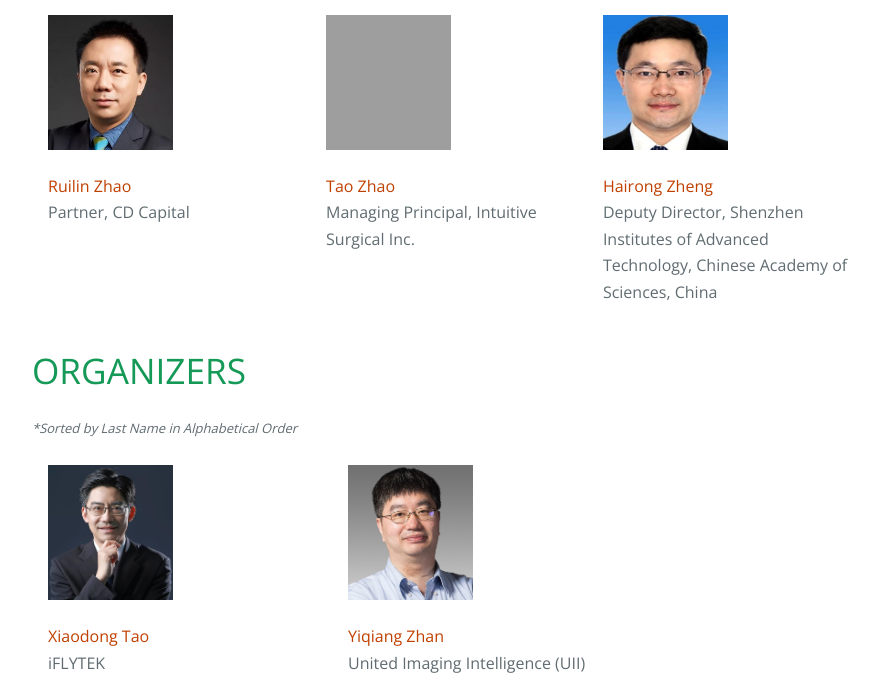
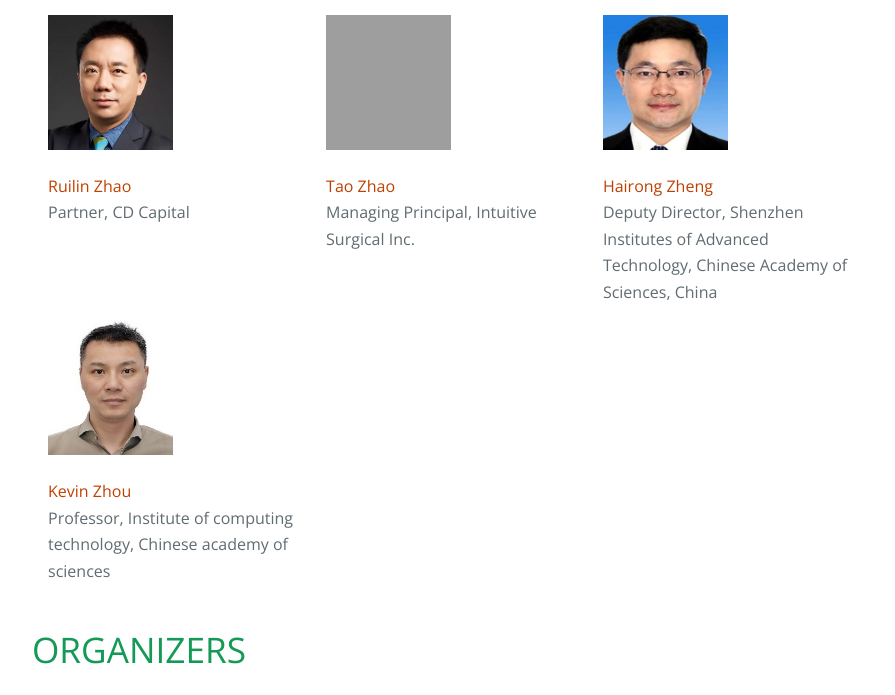
Before and after one commit to uiilab/uiilab.github.io, a website: page index.html in a window 1280 px wide. Shown: the part 4565-5260 px from the top of the page, without its empty margins (192-1087 px from the left). Drawn offline with nearby package versions, Linux system fonts and the light colour scheme; grey boxes are pictures that could not be loaded.

Commit message:
change photo

```diff
--- a/index.html
+++ b/index.html
@@ -108,7 +108,7 @@
         <td>12</td><td>16:00</td><td>16:30</td><td>30min</td><td>One Venture Company to talk about the capital environment going forward in the next few years</td> <td>Ruilin Zhao</td>
         </tr>
         <tr>
-        <td>13</td><td>16:30</td><td>17:00</td><td>30min</td><td>A technical presentation to discuss future trend of AI in imaging</td><td>Kevin Zhou</td>
+        <td>13</td><td>16:30</td><td>17:00</td><td>30min</td><td>Traits and Trends of AI in Medical Imaging</td><td>Kevin Zhou</td>
         </tr>
         <tr>
         <td>-</td><td>17:00</td><td></td><td></td><td>Adjourn</td><td></td>
@@ -151,6 +151,12 @@
       <td style="border-style:none"; width=300; align='left'; valign='top'><font size="3"><font color="#C04000">Tao Zhao</font><br />Managing Principal, Intuitive Surgical Inc.</font></td>
       <td style="border-style:none"; width=300; align='left'; valign='top'><font size="3"><font color="#C04000">Hairong Zheng</font><br />Deputy Director, Shenzhen Institutes of Advanced Technology, Chinese Academy of Sciences, China</font></td>
       </tr>
+      <tr>
+        <td style="border-style:none"><a target="_blank"><img src="./images/speakers/kzhou.jpg" width=125; height=135></a></td>
+      </tr>
+      <tr>
+        <td style="border-style:none"; width=300; align='left'; valign='top'><font size="3"><font color="#C04000">Kevin Zhou</font><br />Professor, Institute of computing technology, Chinese academy of sciences </font></td>
+      </tr>
       </table>
       </dl>
       <h1>
```
Also changed, not shown: images/speakers/kzhou.jpg (added).
